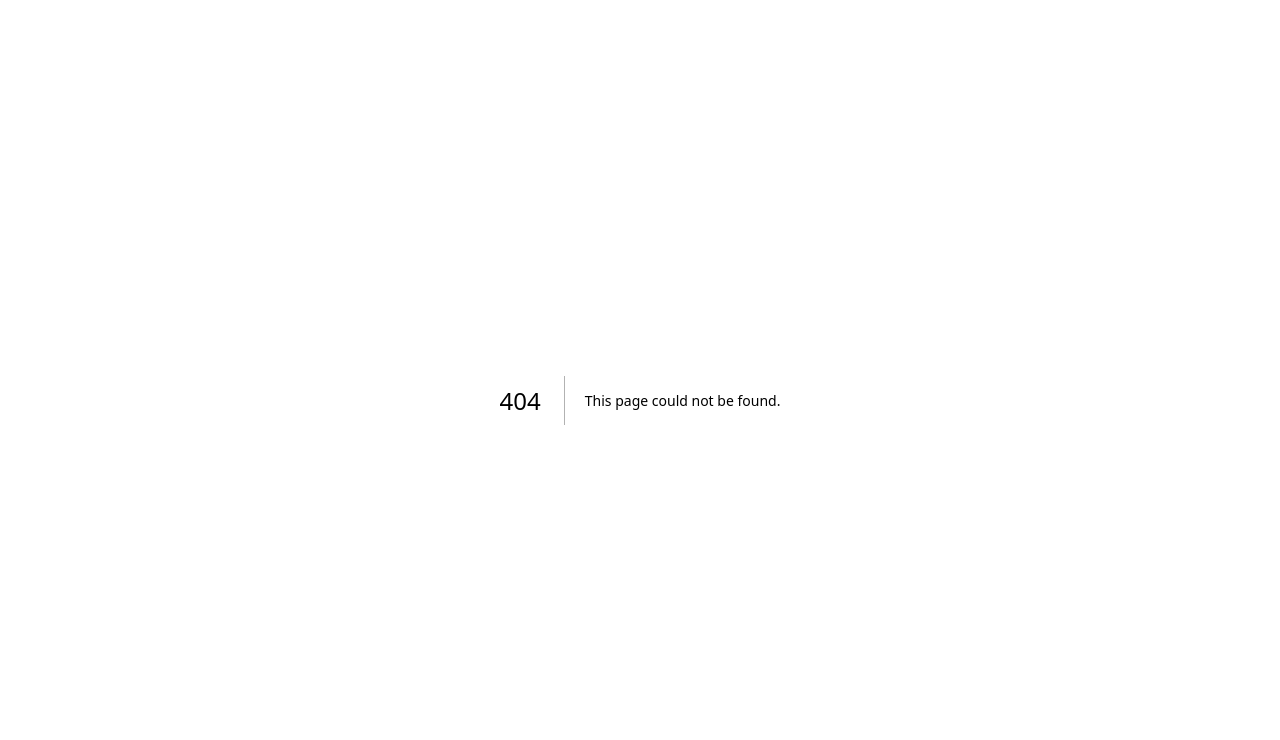
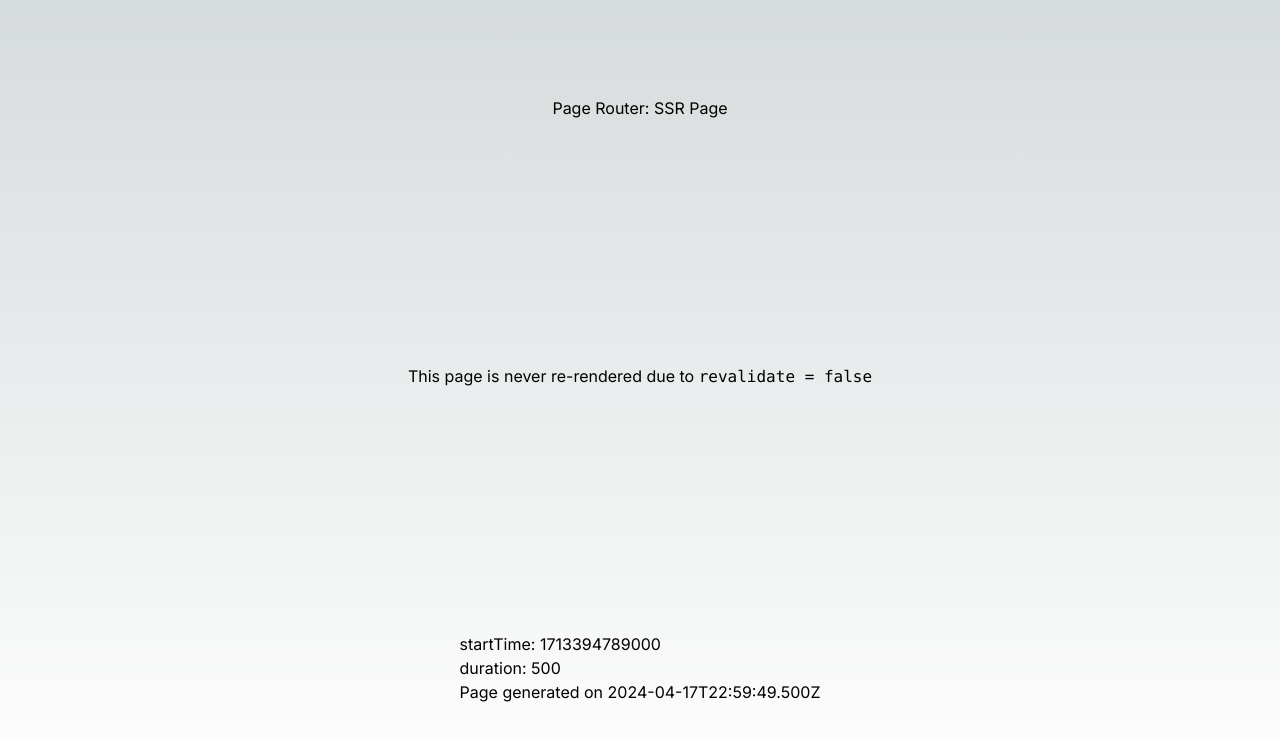
Before and after one commit to saadataz/create-next-app-14, a Next.js app: page /app/ssg in a window 1280 px wide. Before the commit this address had no page. Shown: the top 740 px of the page. Built offline with nearby package versions, Linux system fonts and the light colour scheme.

Commit message:
feat: added app based routes for ssr, ssg and isr components

```diff
--- /dev/null
+++ b/src/app/app/api/route.ts
@@ -0,0 +1,7 @@
+import { getDataAfterWait } from "@/lib/getDataAfterWait";
+
+export async function GET() {
+  const data = await getDataAfterWait(500);
+
+  return Response.json({ data });
+}
--- /dev/null
+++ b/src/app/app/isr/page.tsx
@@ -0,0 +1,20 @@
+import { getDataAfterWait } from "../../../lib/getDataAfterWait";
+
+export default async function Page() {
+  const { startTime, duration } = await getDataAfterWait(500);
+  return (
+    <main className="flex min-h-screen flex-col items-center justify-between p-24">
+      <h1>Page Router: ISR Page</h1>
+      <div>
+        This page is always revalidated every 10 seconds due to <code>revalidate = 10</code>
+      </div>
+      <div>
+        <p>startTime: {startTime}</p>
+        <p>duration: {duration}</p>
+        <p>Page generated on {new Date().toISOString()}</p>
+      </div>
+    </main>
+  );
+}
+
+export const revalidate = 10;
--- /dev/null
+++ b/src/app/app/ssg/page.tsx
@@ -0,0 +1,20 @@
+import { getDataAfterWait } from "../../../lib/getDataAfterWait";
+
+export default async function Page() {
+  const { startTime, duration } = await getDataAfterWait(500);
+  return (
+    <main className="flex min-h-screen flex-col items-center justify-between p-24">
+      <h1>Page Router: SSR Page</h1>
+      <div>
+        This page is never re-rendered due to <code>revalidate = false</code>
+      </div>
+      <div>
+        <p>startTime: {startTime}</p>
+        <p>duration: {duration}</p>
+        <p>Page generated on {new Date().toISOString()}</p>
+      </div>
+    </main>
+  );
+}
+
+export const revalidate = false;
--- /dev/null
+++ b/src/app/app/ssr/page.tsx
@@ -0,0 +1,20 @@
+import { getDataAfterWait } from "../../../lib/getDataAfterWait";
+
+export default async function Page() {
+  const { startTime, duration } = await getDataAfterWait(500);
+  return (
+    <main className="flex min-h-screen flex-col items-center justify-between p-24">
+      <h1>Page Router: SSR Page</h1>
+      <div>
+        This page is always re-rendered due to <code>revalidate = 0</code>
+      </div>
+      <div>
+        <p>startTime: {startTime}</p>
+        <p>duration: {duration}</p>
+        <p>Page generated on {new Date().toISOString()}</p>
+      </div>
+    </main>
+  );
+}
+
+export const revalidate = 0;
--- a/src/app/foo/page.tsx
+++ /dev/null
@@ -1,15 +0,0 @@
-import { getDataAfterWait } from "../../lib/getDataAfterWait";
-
-export default async function Page() {
-  const { startTime, duration } = await getDataAfterWait(500);
-  return (
-    <main className="flex min-h-screen flex-col items-center justify-between p-24">
-      <h1>Foo Page</h1>
-      <p>startTime: {startTime}</p>
-      <p>duration: {duration}</p>
-      <div className="z-10 w-full max-w-5xl items-center justify-between font-mono text-sm lg:flex">
-        Page generated on {new Date().toISOString()}
-      </div>
-    </main>
-  );
-}
```
